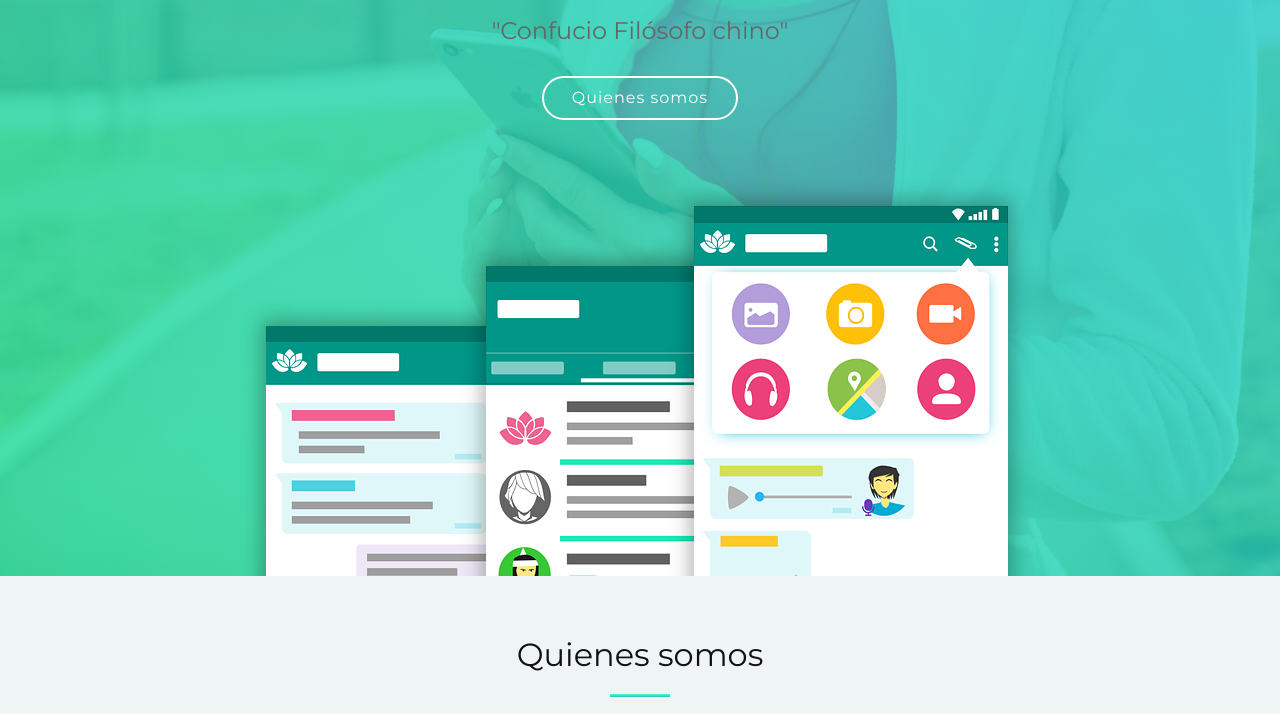
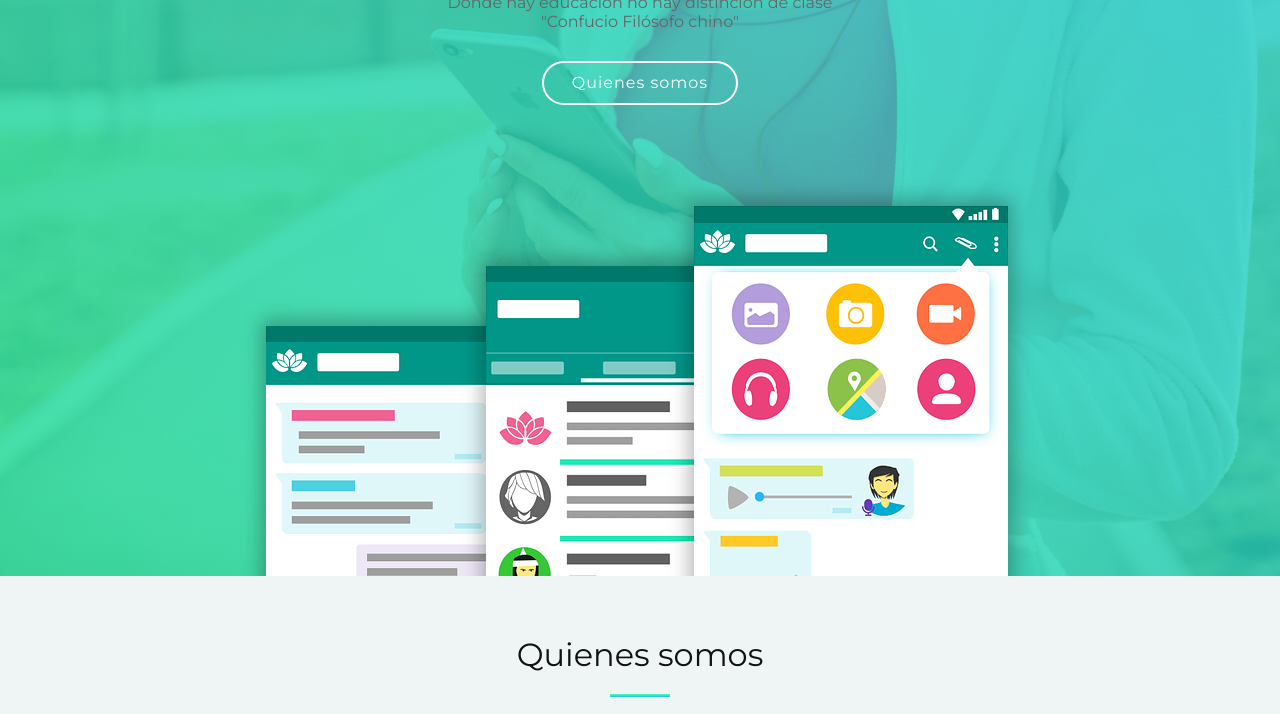
Before and after one commit to magdamorales/pagina-de-proyecto, a plain HTML site: page index.html in a window 1280 px wide. Shown: the part 224-938 px from the top of the page. Drawn offline with nearby package versions, Linux system fonts and the light colour scheme; files whose address does not match are found by name.

Commit message:
Update index.html

```diff
--- a/index.html
+++ b/index.html
@@ -2,7 +2,7 @@
 <html lang="en">
 <head>
   <meta charset="utf-8">
-  <title>Inormacion de los desarrolladore</title>
+  <title>Pagina de Dex</title>
   <meta content="width=device-width, initial-scale=1.0" name="viewport">
   <meta content="" name="keywords">
   <meta content="" name="description">
@@ -80,9 +80,10 @@
 
     <div class="intro-text">
       <h2> Bienvenidos a nuestra pagina </h2>
-      <h6> Donde hay educación no hay distinción de cla</h6>
+      <h6> Donde hay educación no hay distinción de clase
+        </br>"Confucio  Filósofo chino"</h6>
 
-      <h4>"Confucio  Filósofo chino"</h4>
+
       <a href="#about" class="btn-get-started scrollto"> Quienes  somos</a>
     </div>
 
```
